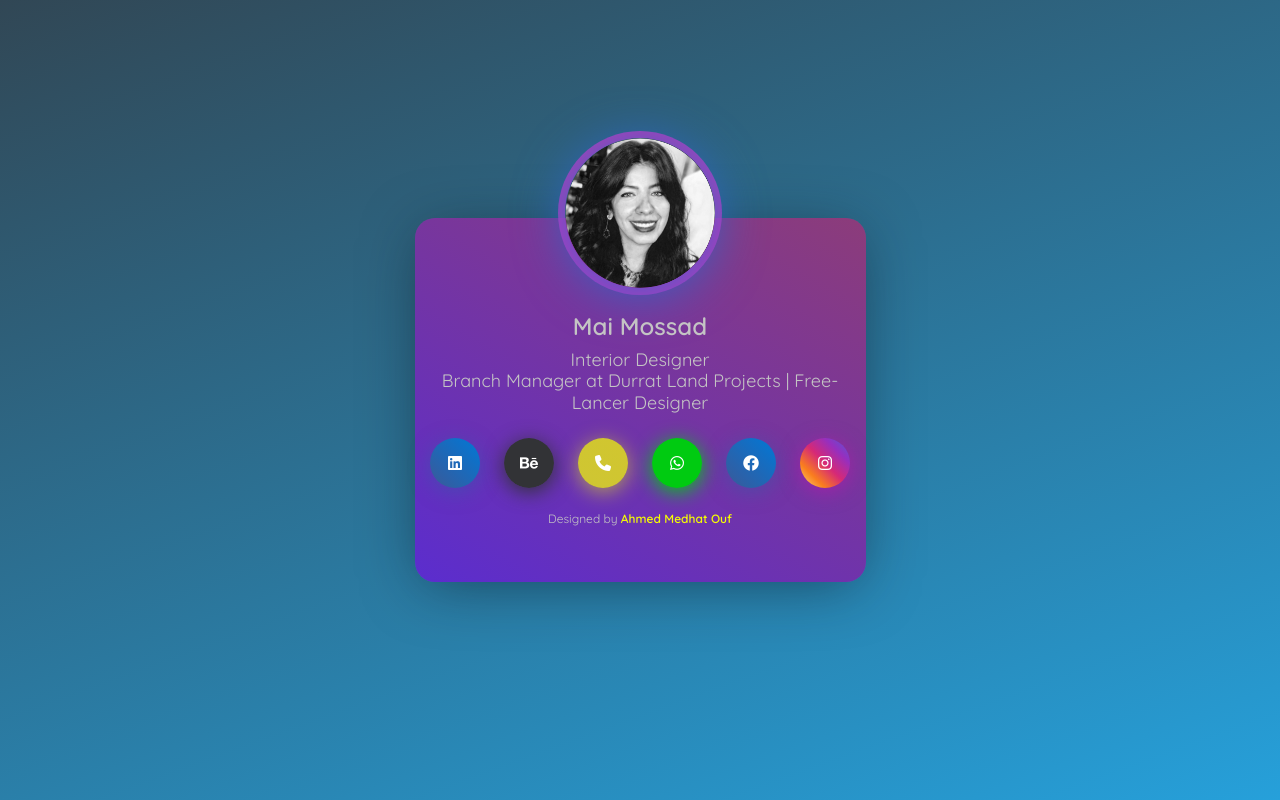
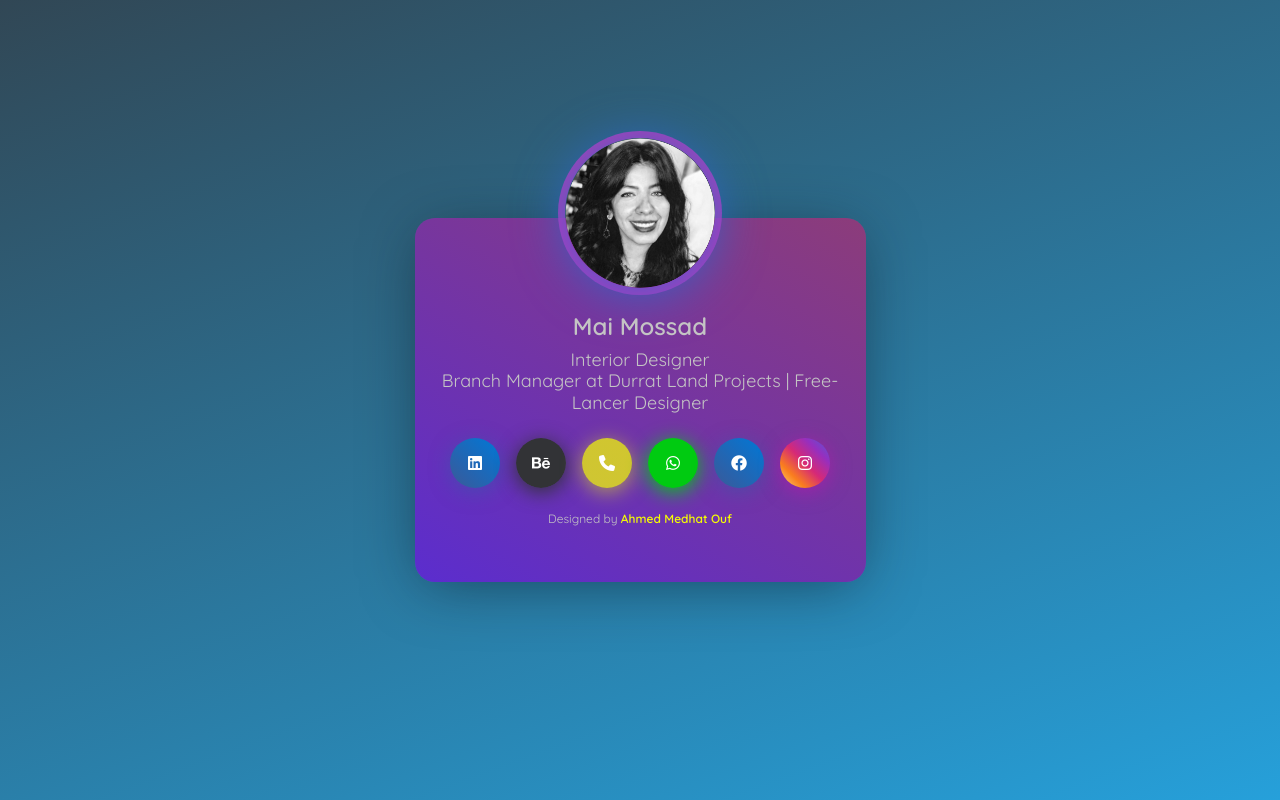
Before and after one commit to AhmedOuf95/MMDBC, a plain HTML site: page index.html in a window 1280 px wide. Drawn offline with nearby package versions, Linux system fonts and the light colour scheme.

Commit message:
Update index.html

```diff
--- a/index.html
+++ b/index.html
@@ -52,7 +52,7 @@
                         </div>
                     </div> -->
 
-                    <div class="d-flex social-links justify-content-center gap-4 my-4">
+                    <div class="d-flex social-links justify-content-center gap-3 my-4">
 
                         <a href="https://www.linkedin.com/in/mai-mosaad-125318A9/"
                             class="d-flex text-decoration-none justify-content-center align-items-center linkedin rounded-circle"><i
```
